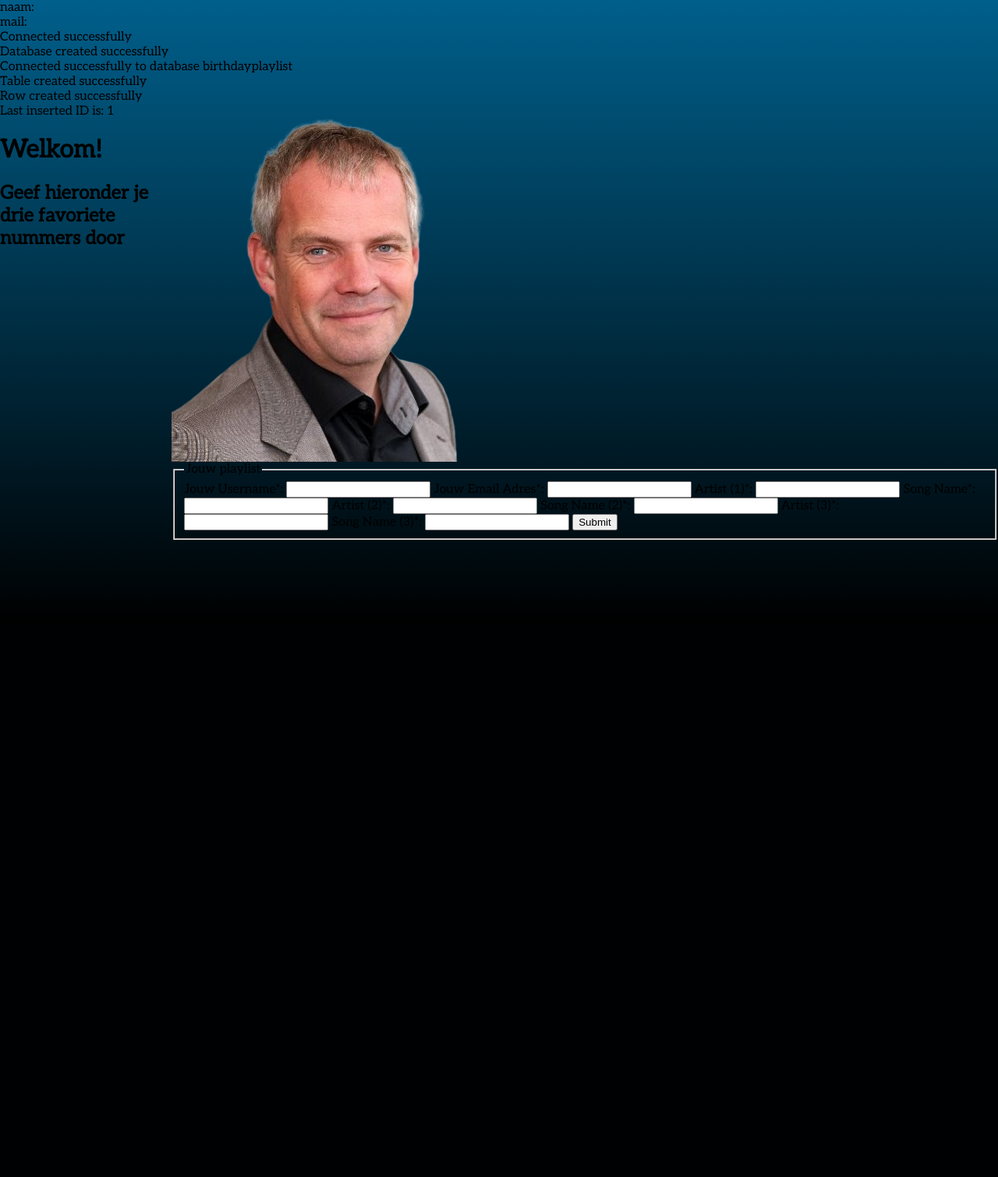
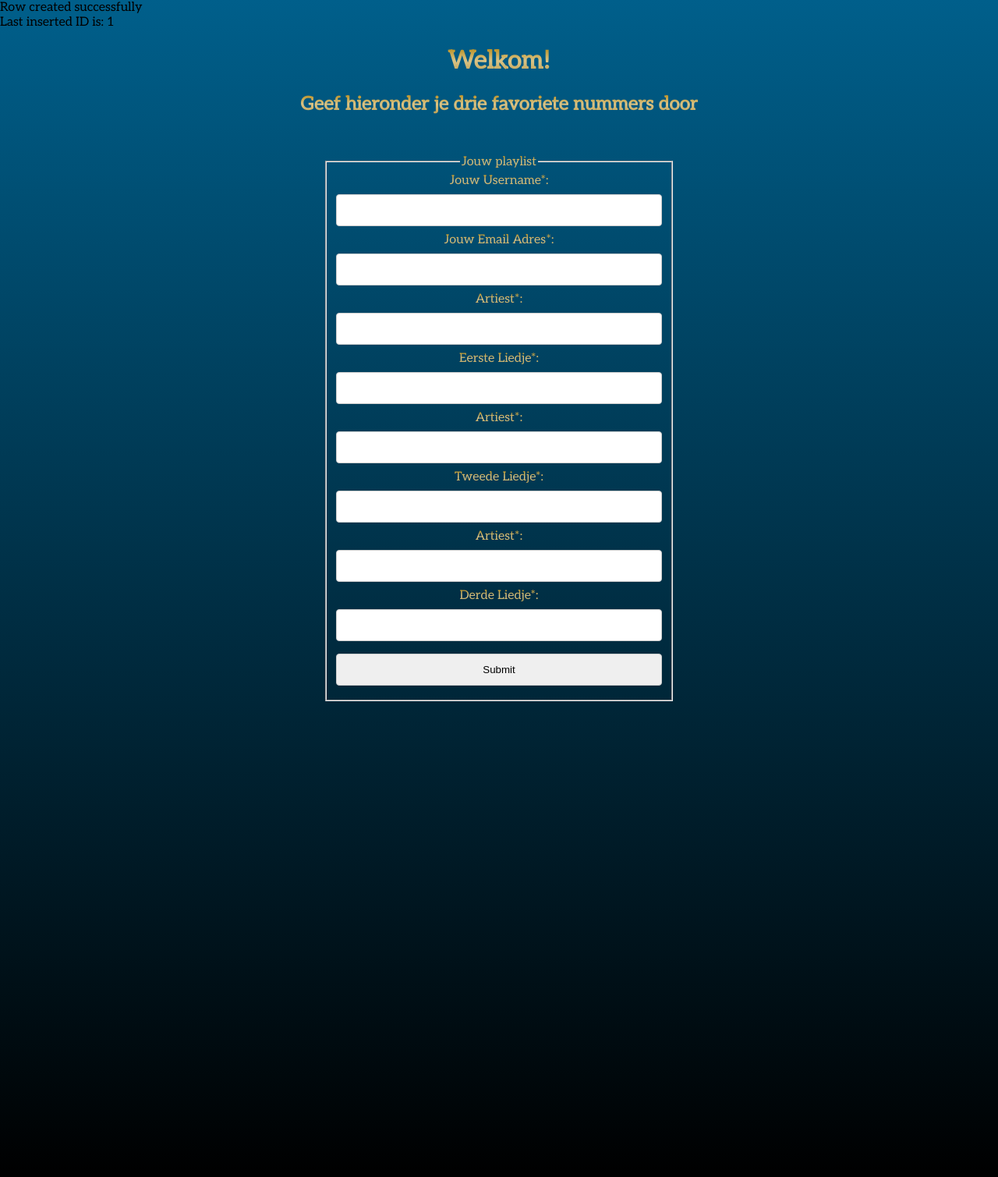
Before and after one commit to HansHetzheim/verjaardag-app, a PHP site: page /playlist.php in a window 1280 px wide. Shown: the whole page at 78% size. Before the commit the page ends 719 px from the top, so only its background shows below. Run offline with PHP 8.4, Linux system fonts and the light colour scheme; data that the repository does not hold is empty.

Commit message:
finished playlist.css

```diff
--- a/assets/css/playlist.css
+++ b/assets/css/playlist.css
@@ -1,13 +1,69 @@
-html, body{
-    padding:0;
-    margin:0;
+html,
+body {
+    padding: 0;
+    margin: 0;
+
+    /* Carbon Textured BG */
+    /* background:
+    linear-gradient(27deg, #151515 5px, transparent 5px) 0 5px,
+    linear-gradient(207deg, #151515 5px, transparent 5px) 10px 0px,
+    linear-gradient(27deg, #222 5px, transparent 5px) 0px 10px,
+    linear-gradient(207deg, #222 5px, transparent 5px) 10px 5px,
+    linear-gradient(90deg, #1b1b1b 10px, transparent 10px),
+    linear-gradient(#1d1d1d 25%, #1a1a1a 25%, #1a1a1a 50%, transparent 50%, transparent 75%, #242424 75%, #242424);
+    background-color: #131313;
+    background-size: 20px 20px; */
+
+    /* Blue to Black gradient BG */
     background: linear-gradient(#005f8b, #000);
+    background-color: #000;
     background-size: cover;
     background-repeat: no-repeat;
     font-family: aleo;
 }
 
 .container {
-    display: flex;
+    display: grid;
     justify-content: center;
+    text-align: center;
 }
+
+form {
+    width: 450px;
+    padding: 30px 30px 15px 30px;
+    height: 100vw;
+}
+
+input {
+    width: 100%;
+    padding: 12px 20px;
+    margin: 8px 0;
+    display: inline-block;
+    border: 1px solid #ccc;
+    border-radius: 4px;
+    box-sizing: border-box;
+}
+
+label {
+    background: linear-gradient(#b48811, #d9c387, #bb9b49);
+    -webkit-background-clip: text;
+    -webkit-text-fill-color: transparent;
+}
+
+h1 {
+    background: linear-gradient(#b48811, #d9c387, #bb9b49);
+    -webkit-background-clip: text;
+    -webkit-text-fill-color: transparent;
+}
+
+h2 {
+    background: linear-gradient(#b48811, #d9c387, #bb9b49);
+    -webkit-background-clip: text;
+    -webkit-text-fill-color: transparent;
+}
+
+legend {
+    background: linear-gradient(#b48811, #d9c387, #bb9b49);
+    -webkit-background-clip: text;
+    -webkit-text-fill-color: transparent;
+}
--- a/playlist.php
+++ b/playlist.php
@@ -3,7 +3,7 @@ include 'config.php';
 
 $name = $_POST['username'];
 $mail = $_POST['email'];
-echo "naam: ".$name."<br> mail: ".$mail."<br>";
+// echo "naam: ".$name."<br> mail: ".$mail."<br>";
 
 // Create connection------------------------------------------------------------
 $conn = new mysqli($servername, $username, $password);
@@ -12,12 +12,12 @@ $conn = new mysqli($servername, $username, $password);
 if ($conn->connect_error) {
    die("Connection failed: " . $conn->connect_error);
 }
-echo "Connected successfully<br>";
+// echo "Connected successfully<br>";
 
 // Create database if needed----------------------------------------------------
 $sql = "CREATE DATABASE IF NOT EXISTS $dbname";
 if ($conn->query($sql) === TRUE) {
-    echo "Database created successfully<br>";
+    // echo "Database created successfully<br>";
 } else {
     echo "Error creating database: " . $conn->error;
 }
@@ -27,7 +27,7 @@ $conn = mysqli_connect($servername, $username, $password, $dbname);
 if ($conn->connect_error) {
    die("Connection to database failed: " . $conn->connect_error);
 }
-echo "Connected successfully to database " . $dbname . "<br>";
+// echo "Connected successfully to database " . $dbname . "<br>";
 
 //Create table if needed--------------------------------------------------------
 $sql = "CREATE TABLE IF NOT EXISTS $tableName(
@@ -42,7 +42,7 @@ $sql = "CREATE TABLE IF NOT EXISTS $tableName(
   songTitle3 VARCHAR(30),
   reg_date TIMESTAMP)";
 if ($conn->query($sql) === TRUE) {
-    echo "Table created successfully<br>";
+    // echo "Table created successfully<br>";
 } else {
     echo "Error creating table: " . $conn->error;
 }
@@ -112,10 +112,6 @@ $conn->close();
       </div>
 
       <div class="splitscreen">
-        <div class="photo">
-          <img src="./img/dirk-nobg.png" alt="foto van dirk">
-        </div>
-
         <div class="fields">
         <form id='register' action='playlist.php' method='post' accept-charset='UTF-8'>
       <fieldset >
@@ -125,19 +121,19 @@ $conn->close();
       <label for='email' >Jouw Email Adres*:</label>
       <input type='text' name='email' id='email' maxlength="50" value="<?php echo $mail; ?>" readonly="readonly"/>
 
-      <label for='artist1' >Artist (1)*:</label>
+      <label for='artist1' >Artiest*:</label>
       <input type='text' name='artist1' id='artist1' maxlength="50" value="<?php echo $artist1; ?>"/>
-      <label for='songName1' >Song Name*:</label>
+      <label for='songName1' >Eerste Liedje*:</label>
       <input type='text' name='songName1' id='songName1' maxlength="50"  value="<?php echo $songName1; ?>"/>
 
-      <label for='artist2' >Artist (2)*:</label>
+      <label for='artist2' >Artiest*:</label>
       <input type='text' name='artist2' id='artist2' maxlength="50"  value="<?php echo $artist2; ?>"/>
-      <label for='songName2' >Song Name (2)*:</label>
+      <label for='songName2' >Tweede Liedje*:</label>
       <input type='text' name='songName2' id='songName2' maxlength="50"  value="<?php echo $songName2; ?>"/>
 
-      <label for='artist3' >Artist (3)*:</label>
+      <label for='artist3' >Artiest*:</label>
       <input type='text' name='artist3' id='artist3' maxlength="50"  value="<?php echo $artist3; ?>"/>
-      <label for='songName' >Song Name (3)*:</label>
+      <label for='songName' >Derde Liedje*:</label>
       <input type='text' name='songName3' id='songName3' maxlength="50"  value="<?php echo $songName3; ?>"/>
 
       <input type='submit' name='Submit' value='Submit' />
```
Also changed, not shown: assets/css/admin.css (+12 -70 lines), assets/css/style.css (+4 -3 lines), assets/img/dirk-nobg.png (deleted).
